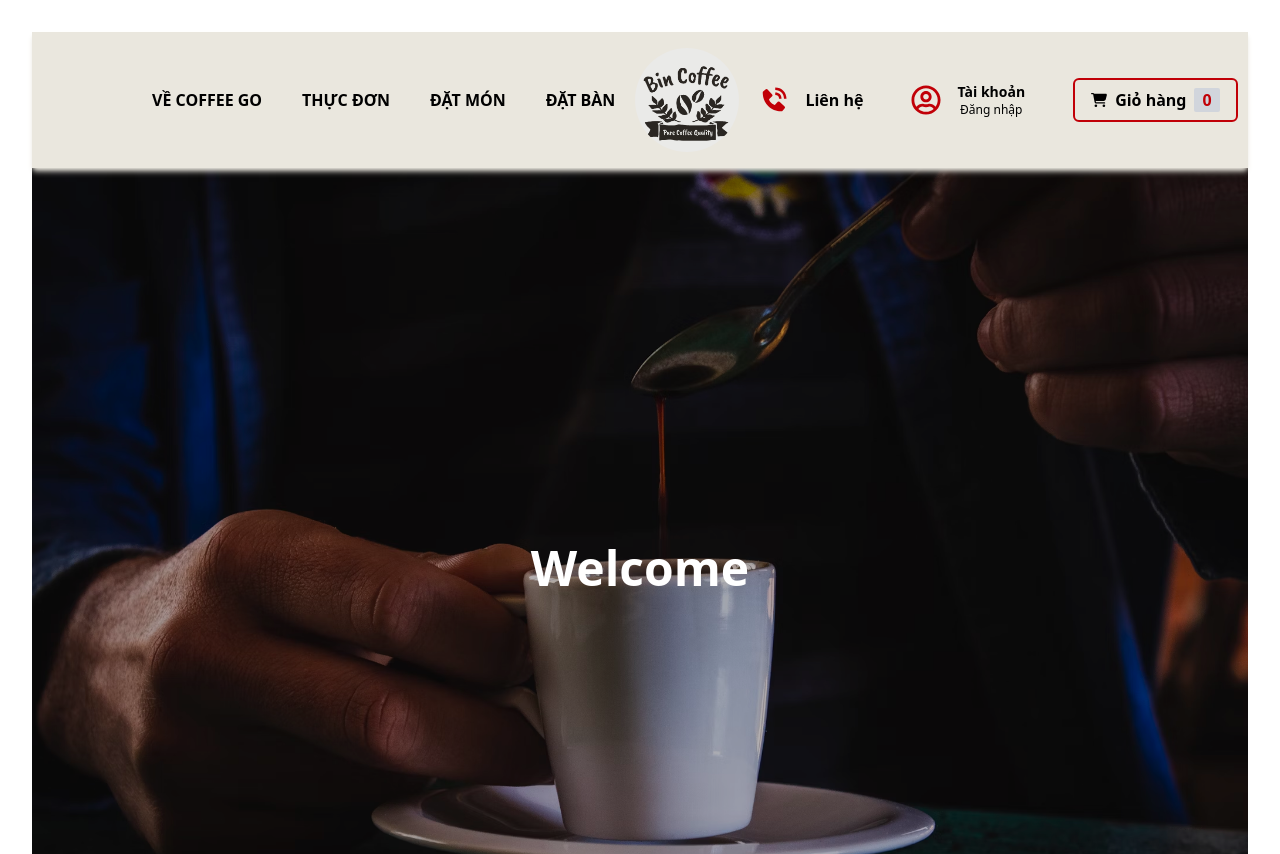
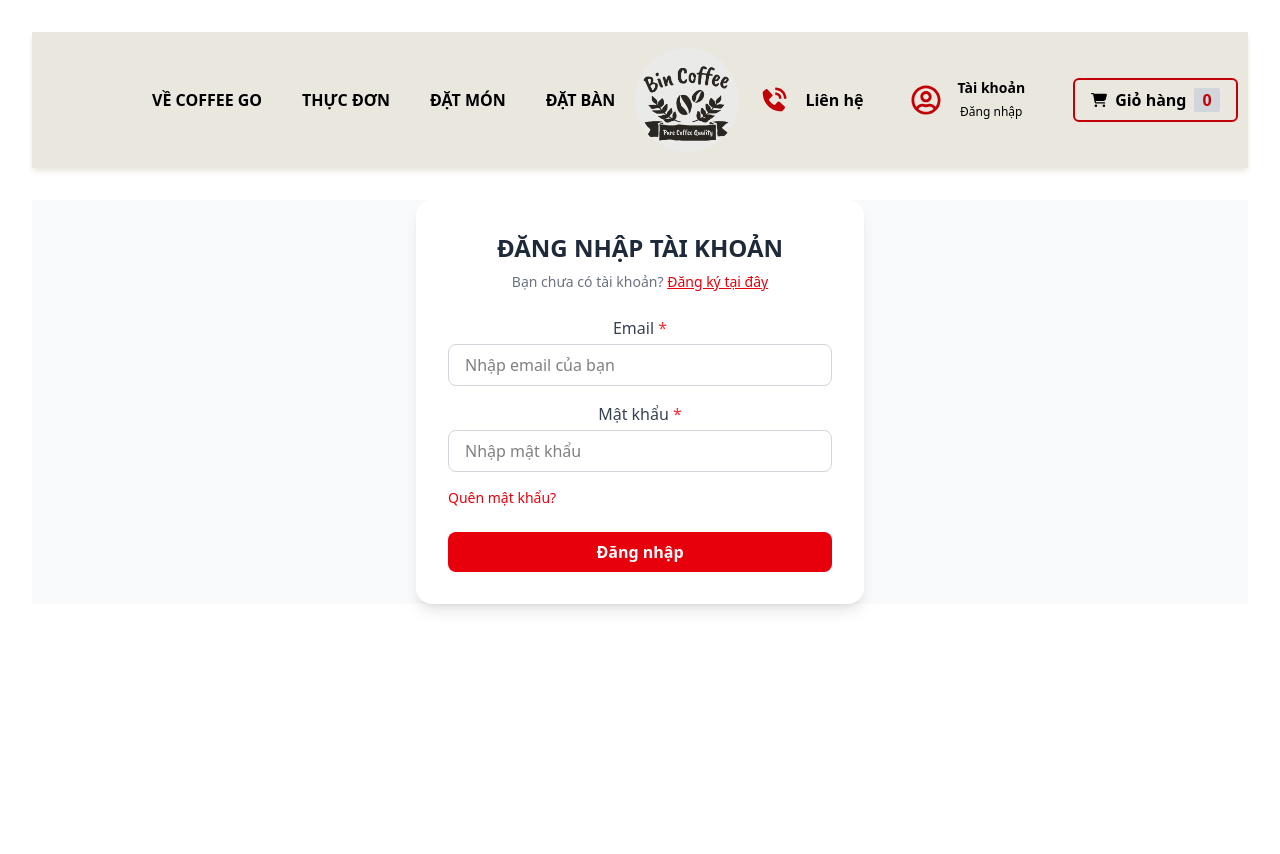
Before and after one commit to KLTN-2025/CNTDBQCP9129, a React app in the folder frontend/: page /account/login in a window 1280 px wide. Shown: the top 854 px of the page. After the commit the page ends 800 px from the top, so only its background shows below. Built offline with nearby package versions, Linux system fonts and the light colour scheme; the HTML template or start-up script is replaced by a standard one.

Commit message:
xong UI đăng nhập

```diff
--- a/frontend/src/App.jsx
+++ b/frontend/src/App.jsx
@@ -1,11 +1,17 @@
 import './App.css'
 import LayoutPage from './layout/LayoutPage'
+import {Routes, Route} from 'react-router-dom'
+import HomeBanner from './page/home/HomeBanner'
+import LoginPage from './page/auth/LoginPage'
 function App() {
 
   return (
     <>
       <LayoutPage>
-
+        <Routes>
+          <Route path='/' element={<HomeBanner/>}/>
+         <Route path='/account/login' element={<LoginPage/>}/>
+        </Routes>
       </LayoutPage>
     </>
   )
--- a/frontend/src/components/navbar/NavbarHeader.jsx
+++ b/frontend/src/components/navbar/NavbarHeader.jsx
@@ -18,7 +18,7 @@ const NavbarHeader = ({isOpenSidebar, setIsOpenSidebar}) => {
         </div>
         <img
           src="/logo_coffee.png"
-          className="w-28 h-26 max-lg:w-16 max-lg:h-14 rounded-full object-cover cursor-pointer"
+          className="w-28 h-26 max-lg:w-16 max-lg:h-14 rounded-full object-cover cursor-pointer select-none"
           alt="logo coffee go"
         />
         <div className="flex items-center justify-end font-bold gap-x-12 max-xl:gap-x-3 w-full max-lg:hidden">
--- a/frontend/src/components/navbar/UserLogin.jsx
+++ b/frontend/src/components/navbar/UserLogin.jsx
@@ -1,15 +1,22 @@
-import React from 'react'
+import React from "react";
 import { FaRegUserCircle } from "react-icons/fa";
+import { Link } from "react-router-dom";
 const UserLogin = () => {
   return (
-    <div className='flex items-center gap-x-4'>
-      <FaRegUserCircle className='text-3xl text-red-700'/>
-      <div className='flex flex-col font-normal'>
-        <button className='text-sm hover:text-red-700 cursor-pointer font-semibold'>Tài khoản</button>
-        <button className='text-xs hover:text-red-700 cursor-pointer'>Đăng nhập</button>
+    <div className="flex items-center gap-x-4">
+      <FaRegUserCircle className="text-3xl text-red-700" />
+      <div className="flex flex-col font-normal">
+        <button className="text-sm hover:text-red-700 cursor-pointer font-semibold">
+          Tài khoản
+        </button>
+        <Link to="/account/login">
+          <button className="text-xs hover:text-red-700 cursor-pointer">
+            Đăng nhập
+          </button>
+        </Link>
       </div>
     </div>
-  )
-}
+  );
+};
 
-export default UserLogin
+export default UserLogin;
--- a/frontend/src/layout/LayoutPage.jsx
+++ b/frontend/src/layout/LayoutPage.jsx
@@ -1,8 +1,7 @@
-import React, { useState } from "react";
+import  { useState } from "react";
 import NavbarHeader from "../components/navbar/NavbarHeader";
-import HomeBanner from "../page/home/HomeBanner";
 import Sidebar from "../components/sidebar/Sidebar";
-const LayoutPage = () => {
+const LayoutPage = ({children}) => {
   const [isOpenSidebar, setIsOpenSidebar] = useState(false);
   return (
     <div className="w-full flex flex-col">
@@ -26,8 +25,8 @@ const LayoutPage = () => {
       >
         <Sidebar />
       </div>
-      <div className="w-full">
-        <HomeBanner />
+      <div className="w-full pt-8">
+        {children}
       </div>
     </div>
   );
--- /dev/null
+++ b/frontend/src/page/auth/LoginPage.jsx
@@ -0,0 +1,65 @@
+import React from "react";
+
+const LoginPage = () => {
+  return (
+    <div className="w-full  flex flex-col items-center justify-center bg-gray-50">
+      <div className="w-full max-w-md bg-white shadow-lg rounded-2xl p-8">
+        <h1 className="text-2xl font-bold text-center mb-2 text-gray-800">
+          ĐĂNG NHẬP TÀI KHOẢN
+        </h1>
+        <p className="text-center text-sm text-gray-500 mb-6">
+          Bạn chưa có tài khoản?{" "}
+          <span className="underline text-red-600 hover:text-red-700 cursor-pointer">
+            Đăng ký tại đây
+          </span>
+        </p>
+
+        <form
+          className="flex flex-col gap-4"
+          onSubmit={(e) => e.preventDefault()}
+        >
+          {/* Email */}
+          <div>
+            <label className="block font-medium mb-1 text-gray-700">
+              Email <span className="text-red-500">*</span>
+            </label>
+            <input
+              type="email"
+              placeholder="Nhập email của bạn"
+              className="w-full border border-gray-300 rounded-lg px-4 py-2 focus:outline-none focus:ring-2 focus:ring-red-500"
+            />
+          </div>
+
+          {/* Mật khẩu */}
+          <div>
+            <label className="block font-medium mb-1 text-gray-700">
+              Mật khẩu <span className="text-red-500">*</span>
+            </label>
+            <input
+              type="password"
+              placeholder="Nhập mật khẩu"
+              className="w-full border border-gray-300 rounded-lg px-4 py-2 focus:outline-none focus:ring-2 focus:ring-red-500"
+            />
+          </div>
+
+          {/* Nhớ tài khoản + Quên mật khẩu */}
+          <div className="flex items-center justify-between text-sm text-gray-600">
+            <span className="hover:underline cursor-pointer text-red-600">
+              Quên mật khẩu?
+            </span>
+          </div>
+
+          {/* Nút đăng nhập */}
+          <button
+            type="submit"
+            className="mt-2 bg-red-600 text-white py-2 rounded-lg font-semibold hover:bg-red-700 transition-all cursor-pointer"
+          >
+            Đăng nhập
+          </button>
+        </form>
+      </div>
+    </div>
+  );
+};
+
+export default LoginPage;
```
